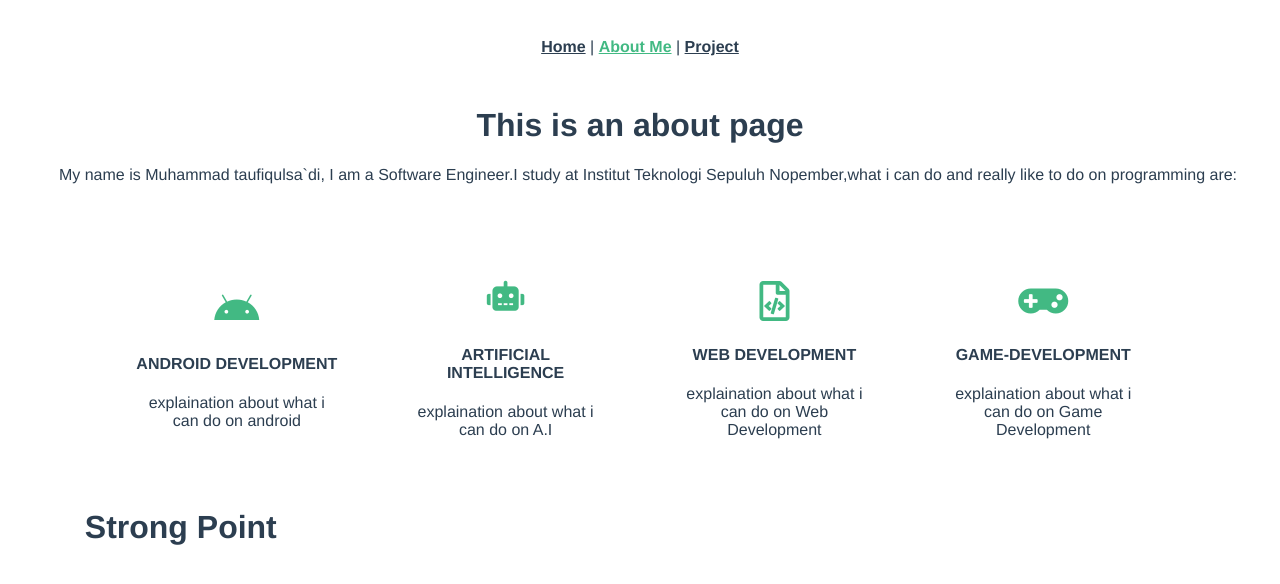
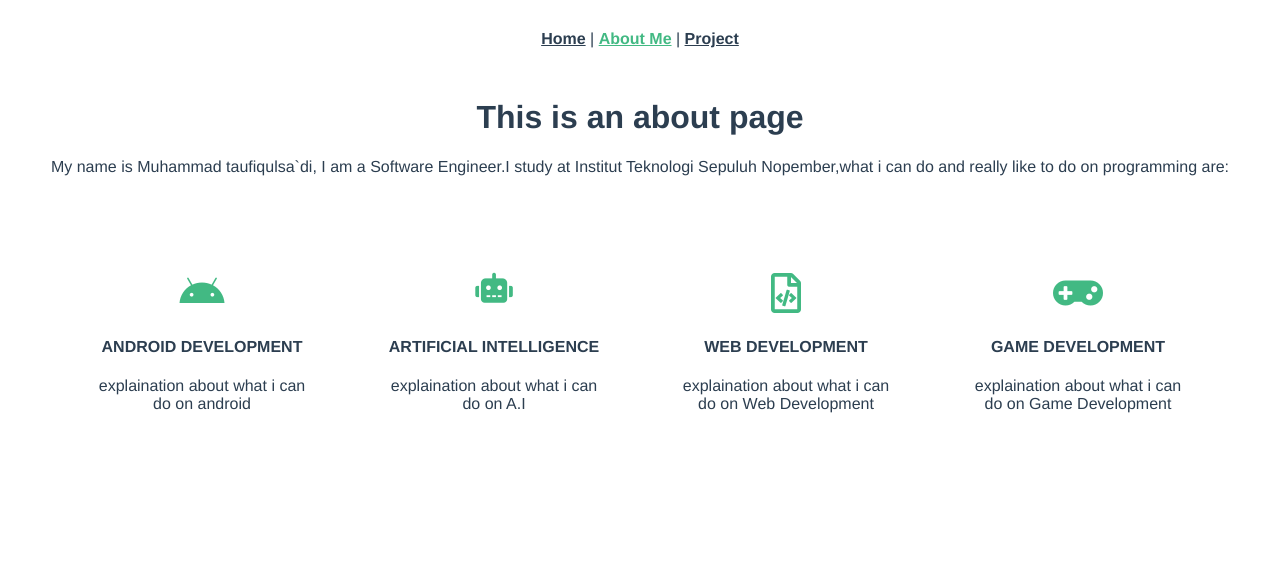
Before and after one commit to metaufiq/Project, a Vue app in the folder personal_website/: page /about in a window 1280 px wide. Shown: the top 584 px of the page. Built offline with nearby package versions, Linux system fonts and the light colour scheme.

Commit message:
Project Template done

```diff
--- a/personal_website/public/index.html
+++ b/personal_website/public/index.html
@@ -8,7 +8,7 @@
     <link rel="stylesheet" href="https://use.fontawesome.com/releases/v5.8.1/css/all.css" integrity="sha384-50oBUHEmvpQ+1lW4y57PTFmhCaXp0ML5d60M1M7uH2+nqUivzIebhndOJK28anvf" crossorigin="anonymous">
     <title>Welcome!</title>
   </head>
-  <body>
+  <body style="margin:0;">
     <noscript>
       <strong>We're sorry but this website doesn't work properly without JavaScript enabled. Please enable it to continue.</strong>
     </noscript>
--- a/personal_website/src/components/ProgrammingList.vue
+++ b/personal_website/src/components/ProgrammingList.vue
@@ -26,7 +26,7 @@
                 <i class="fas fa-gamepad"></i>
             </span>
 
-            <h4>GAME-DEVELOPMENT</h4>
+            <h4>GAME DEVELOPMENT</h4>
             <p>explaination about what i can do on Game Development</p>
         </div>
     </div>
@@ -43,8 +43,7 @@ export default {
   display: grid;
   grid-template-columns: 1fr 1fr 1fr 1fr;
   margin-top: 5vw;
-  margin-left: 8vw;
-  margin-right: 8vw;
+  padding: 0 5%;
   align-items: center;
   grid-column-gap: 1rem;
   #item{
@@ -56,7 +55,7 @@ export default {
   }
   #itemRobot{
     text-align: center;
-    padding: 0rem 2vw;
+    padding: 2rem 2vw;
     span{
         font-size: 30px; color:#42b983;
     }
--- /dev/null
+++ b/personal_website/src/components/ProjectList.vue
@@ -0,0 +1,51 @@
+<template>
+    <div id="list">
+        <div id="project">
+            <div id="projectTittle">
+                <h2>Project Tittle</h2>
+            </div>
+            <div id="image">
+                <img src="https://cdn3.vox-cdn.com/thumbor/bPCRIdjx6NGcRodhN6CgGwrhJy8=/0x1080/volume-assets.voxmedia.com/production/7cd11af9a0191b0eba43afdbe4e0172a/Action_forest.png" alt="" id="image">
+            </div>
+            <div id="description">
+                <p>description about this project</p>
+            </div>
+        </div>
+    </div>
+</template>
+
+<style lang="scss" scoped>
+    #list{
+        display: grid;
+        grid-template-columns: 80vw;
+        margin-top: 5vw;
+        align-items: center;
+        text-align: center;
+        justify-content: center;
+        #project{
+            display: grid;
+            grid-template-columns: 30% 70%;
+            grid-template-areas:
+                "tittle tittle"
+                "img description";
+            #projectTittle{
+                grid-area: tittle;
+                text-align: left;
+            }
+            #image{
+                grid-area: img;
+                padding-left: 2vw;
+                img{
+                    width: 20vw;
+                    height: 10vw;
+                }
+            }
+
+            #description{
+                grid-area: description;
+                text-align: left;
+                padding-left: 6vw;
+            }
+        }
+    }
+</style>
--- a/personal_website/src/components/StrongPoint.vue
+++ /dev/null
@@ -1,12 +0,0 @@
-<template>
-    <div id="list">
-        <h1>Strong Point</h1>
-    </div>
-</template>
-
-<style lang="scss" scoped>
-#list{
-    text-align: left;
-    padding: 0 6vw;
-}
-</style>
--- a/personal_website/src/views/About.vue
+++ b/personal_website/src/views/About.vue
@@ -3,25 +3,22 @@
     <h1>This is an about page</h1>
     <p>My name is Muhammad taufiqulsa`di, I am a Software Engineer.I study at Institut Teknologi Sepuluh Nopember,what i can do and really like to do on programming are:</p>
     <ProgrammingList/>
-    <StrongPoint/>
 
   </div>
 </template>
 
 <script>
 import ProgrammingList from '@/components/ProgrammingList.vue'
-import StrongPoint from '@/components/StrongPoint.vue'
 export default {
   name:'about',
   components:{
     ProgrammingList,
-    StrongPoint
   },
 }
 </script>
 
 <style lang="scss" scoped>
-p{
-  width: 100vw;
+.about{
+  margin:0 0;
 }
 </style>
--- a/personal_website/src/views/Project.vue
+++ b/personal_website/src/views/Project.vue
@@ -1,5 +1,15 @@
 <template>
     <div class="project">
         <h1>This is an project view</h1>
+        <ProjectList/>
     </div>
 </template>
+
+<script>
+import ProjectList from '@/components/ProjectList.vue'
+export default {
+    name:'project',
+    components:{ProjectList
+    }
+}
+</script>
```
